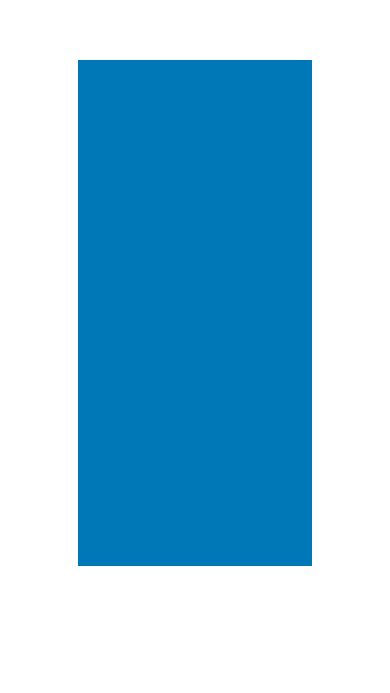
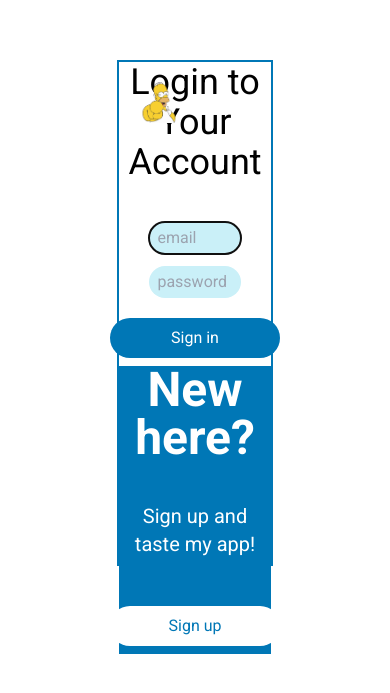
Before and after one commit to whiskacz/mfm, a React (Create React App) app: page / in a window 390 px wide. Shown: the part 109-802 px from the top of the page. Built offline with nearby package versions, Linux system fonts and the light colour scheme; a web font is replaced by a local one.

Commit message:
loginPage styled, responsive added

```diff
--- a/src/components/LoginPage.tsx
+++ b/src/components/LoginPage.tsx
@@ -1,8 +1,49 @@
-import '../index.css'
+import { useEffect, useRef } from 'react';
+import '../index.css';
+import logoSmall from '../images/logoSmall.png'
+
+
 
 export const LoginPage = () => {
+
+const focusPlaceHolder = useRef<HTMLInputElement | null>(null)
+
+useEffect(()=>{
+    focusPlaceHolder.current?.focus()
+},[])
+
   return (
-    <div className='w-3/5 h-3/5 bg-myColor400'>
+    <div className='w-2/5 h-3/5 border-2 border-myColor400 flex flex-col xl:flex-row '>
+        <div className='relative flex flex-col h-full w-full justify-center items-center gap-10 xl:w-3/5'>
+            <span className='text-4xl font-roboto text-center '>
+                Login to Your Account
+            </span>
+            <div className='flex flex-col w-3/5 items-center gap-3'>
+                <input placeholder="email" ref={focusPlaceHolder} type="email" className='p-1 px-2 bg-myColor100 rounded-full w-full font-roboto' />
+                <input placeholder='password' type="password" className='p-1 px-2 bg-myColor100 rounded-full w-full font-roboto' />
+                <button className='m-2 text-white w-[170px] h-[40px] bg-myColor400 rounded-full font-roboto'>
+                    Sign in
+                </button>
+            </div>
+            <div className='absolute top-5 left-5 text-myColor100 hidden xl:block'>
+                <a href="https://github.com/whiskacz" className='font-roboto text-m text-myColor400'>#MyFridgeManager</a>
+            </div>
+            <div className="rounded-full w-[40px] h-[40px] image-content absolute top-5 left-5 xl:hidden">
+                <img src={logoSmall} alt="github profile" />
+            </div>
+
+        </div>
+        <div className='flex flex-col h-full w-full bg-myColor400 justify-center items-center gap-10 xl:w-2/5'>
+            <span className='text-white text-5xl font-semibold font-roboto text-center'>
+                New here?
+            </span>
+            <span className='text-white text-xl font-roboto text-center'>
+                Sign up and taste my app!
+            </span>
+            <button className='m-2 text-myColor400 w-[170px] h-[40px] bg-white rounded-full font-roboto'>
+                    Sign up
+            </button>
+        </div>
 
 
     </div>
--- /dev/null
+++ b/src/react-app-env.d.ts
@@ -0,0 +1,4 @@
+declare module "*.png";
+declare module "*.svg";
+declare module "*.jpeg";
+declare module "*.jpg";
--- a/tailwind.config.js
+++ b/tailwind.config.js
@@ -12,6 +12,9 @@ module.exports = {
         myColor400: '#0077B6',
         myColor500: '#03045E',
       },
+      fontFamily: {
+        roboto: ['Roboto', 'sans-serif'],
+      },
     },
   },
   plugins: [],
```
Also changed, not shown: src/images/fridgeLogo.svg (added), src/images/logoSmall.png (added).
